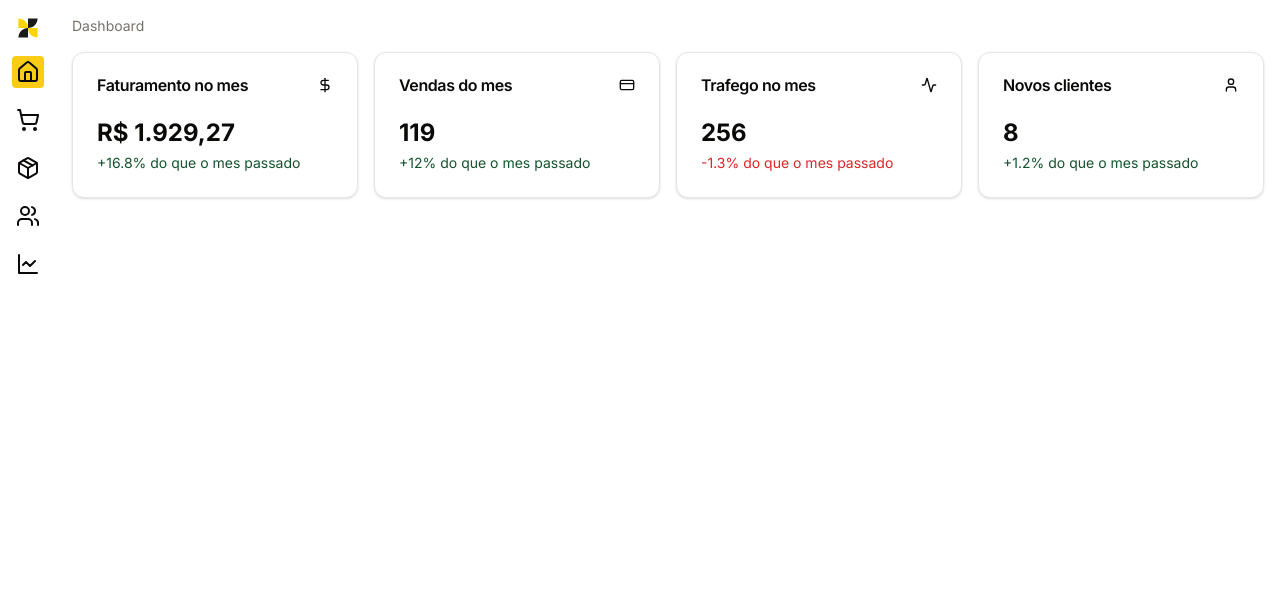
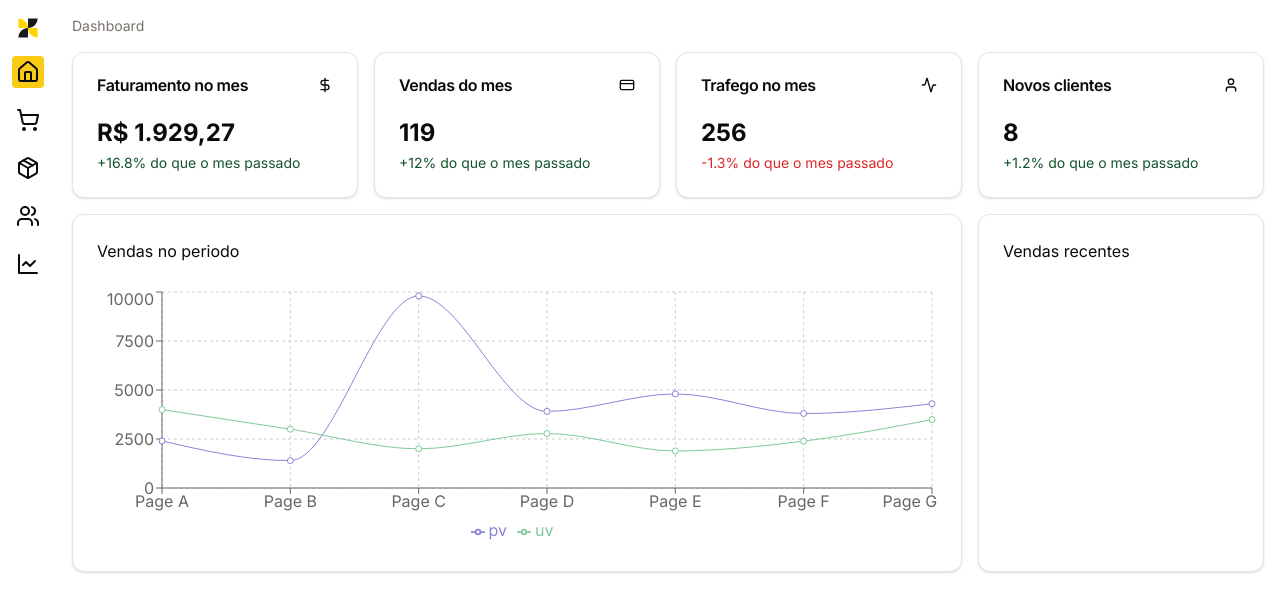
Before and after one commit to CodeUi-dev/Shine-ECommerce, a Next.js app in the folder workspaces/shine-dashboard/: page /dashboard in a window 1280 px wide. Shown: the top 612 px of the page. Built offline with nearby package versions, Linux system fonts and the light colour scheme.

Commit message:
feat(DashboardPage): Create simple SalesInPeriodChart

```diff
--- a/workspaces/shine-dashboard/package.json
+++ b/workspaces/shine-dashboard/package.json
@@ -24,6 +24,7 @@
     "react": "^18",
     "react-dom": "^18",
     "react-hook-form": "^7.51.3",
+    "recharts": "^2.12.5",
     "tailwind-merge": "^2.2.2",
     "tailwindcss-animate": "^1.0.7",
     "zod": "^3.22.4"
--- /dev/null
+++ b/workspaces/shine-dashboard/src/app/dashboard/_components/salesInPeriodChart.tsx
@@ -0,0 +1,74 @@
+'use client'
+
+import { Card, CardContent, CardHeader } from '@/components/ui/card'
+import { CartesianGrid, Legend, Line, LineChart, ResponsiveContainer, Tooltip, XAxis, YAxis } from 'recharts'
+
+const data = [
+  {
+    "name": "Page A",
+    "uv": 4000,
+    "pv": 2400,
+    "amt": 2400
+  },
+  {
+    "name": "Page B",
+    "uv": 3000,
+    "pv": 1398,
+    "amt": 2210
+  },
+  {
+    "name": "Page C",
+    "uv": 2000,
+    "pv": 9800,
+    "amt": 2290
+  },
+  {
+    "name": "Page D",
+    "uv": 2780,
+    "pv": 3908,
+    "amt": 2000
+  },
+  {
+    "name": "Page E",
+    "uv": 1890,
+    "pv": 4800,
+    "amt": 2181
+  },
+  {
+    "name": "Page F",
+    "uv": 2390,
+    "pv": 3800,
+    "amt": 2500
+  },
+  {
+    "name": "Page G",
+    "uv": 3490,
+    "pv": 4300,
+    "amt": 2100
+  }
+]
+
+const SalesInPeriodChart = () => {
+	return (
+		<Card className='col-span-3'>
+			<CardHeader>
+				Vendas no periodo
+			</CardHeader>
+			<CardContent>
+				<ResponsiveContainer width='100%' height={260}>
+					<LineChart data={data}>
+						<CartesianGrid strokeDasharray='3 3' />
+						<XAxis dataKey='name' />
+						<YAxis />
+						<Tooltip />
+						<Legend />
+						<Line type='monotone' dataKey='pv' stroke='#8884d8' />
+						<Line type='monotone' dataKey='uv' stroke='#82ca9d' />
+					</LineChart>
+				</ResponsiveContainer>
+			</CardContent>
+		</Card>
+	)
+}
+
+export default SalesInPeriodChart
--- a/workspaces/shine-dashboard/src/app/dashboard/page.tsx
+++ b/workspaces/shine-dashboard/src/app/dashboard/page.tsx
@@ -1,8 +1,11 @@
+import { Card, CardContent, CardHeader } from '@/components/ui/card'
 import { Activity, CreditCard, DollarSign, User } from 'lucide-react'
 import InfoCard from "./_components/infoCards"
+import SalesInPeriodChart from './_components/salesInPeriodChart'
 
 const DashboardPage = () => {
 	return (
+		<>
 			<div className='grid grid-cols-4 gap-4'>
 				<InfoCard
 					title='Faturamento no mes'
@@ -45,6 +48,18 @@ const DashboardPage = () => {
 					}}
 				/>
 			</div>
+			<div className='grid grid-cols-4 gap-4'>
+				<SalesInPeriodChart />
+				<Card className='col-span-1'>
+					<CardHeader>
+						Vendas recentes
+					</CardHeader>
+					<CardContent>
+
+					</CardContent>
+				</Card>
+			</div>
+		</>
 	)
 }
 
--- a/workspaces/shine-dashboard/src/components/customBreadcrumb.tsx
+++ b/workspaces/shine-dashboard/src/components/customBreadcrumb.tsx
@@ -1,6 +1,6 @@
 'use client'
 
-import { Breadcrumb, BreadcrumbItem, BreadcrumbLink, BreadcrumbList, BreadcrumbSeparator } from "@/components/ui/breadcrumb"
+import { Breadcrumb, BreadcrumbItem, BreadcrumbLink, BreadcrumbList } from "@/components/ui/breadcrumb"
 import { usePathname } from "next/navigation"
 
 const CustomBreadcrumb = () => {
@@ -16,7 +16,7 @@ const CustomBreadcrumb = () => {
 						<BreadcrumbItem key={i}>
 							<BreadcrumbLink className='capitalize cursor-pointer'>{path}</BreadcrumbLink>
 						</BreadcrumbItem>
-						{i + 1 != paths.length && <BreadcrumbSeparator />}
+						{/* {i + 1 != paths.length && <BreadcrumbSeparator />} */}
 					</>
 				))}
 			</BreadcrumbList>
```
Also changed, not shown: 1 other file (tests, documents, lock files or other folders). Lines whose indentation alone changed are shown as unchanged.
